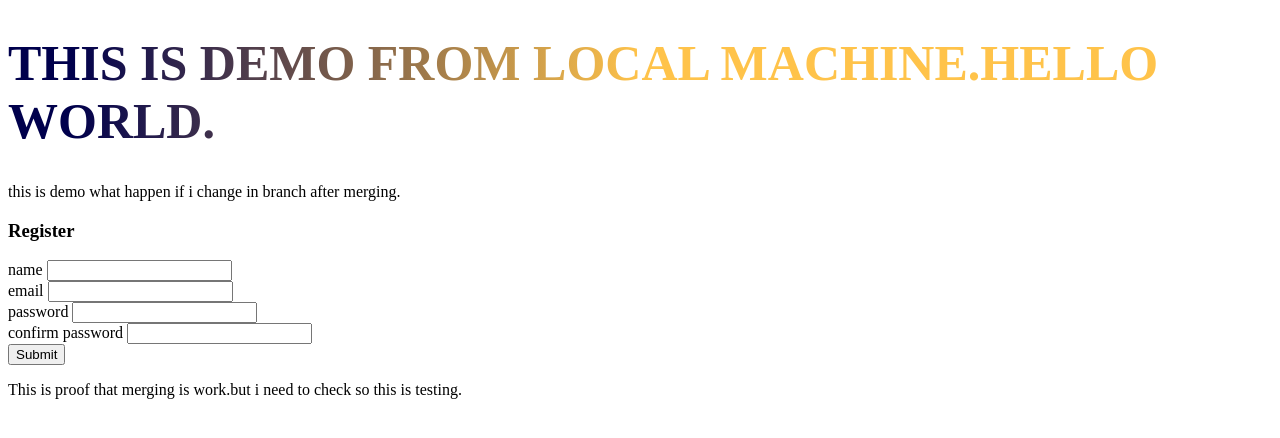
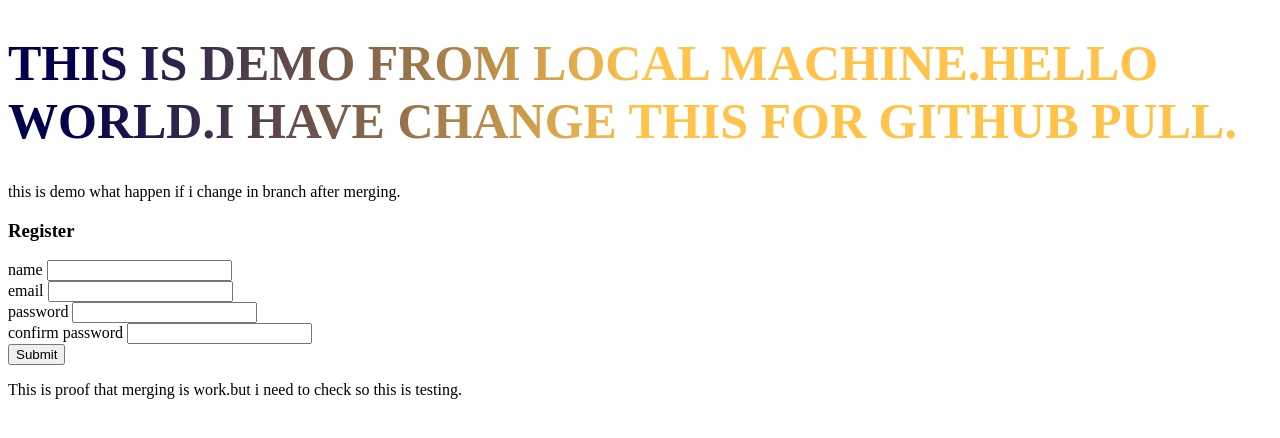
Before and after one commit to karan-suthar-05/hello-world, a plain HTML site: page index.html in a window 1280 px wide. Drawn offline with Linux system fonts and the light colour scheme.

Commit message:
update index.html for pull

```diff
--- a/index.html
+++ b/index.html
@@ -9,7 +9,7 @@
 </head>
 
 <body>
-    <h1>this is demo from local machine.Hello world.</h1>
+    <h1>this is demo from local machine.Hello world.i have change this for github pull.</h1>
     <p>this is demo what happen if i change in branch after merging.</p>
     <h3>Register</h3>
     <form action="">
```
